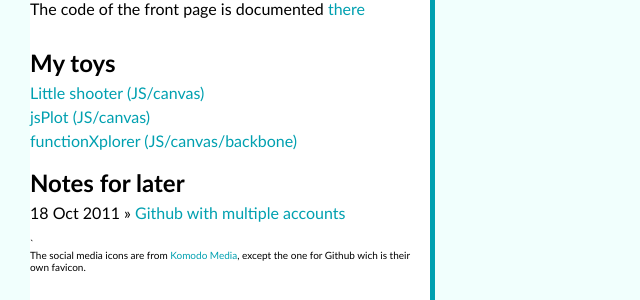
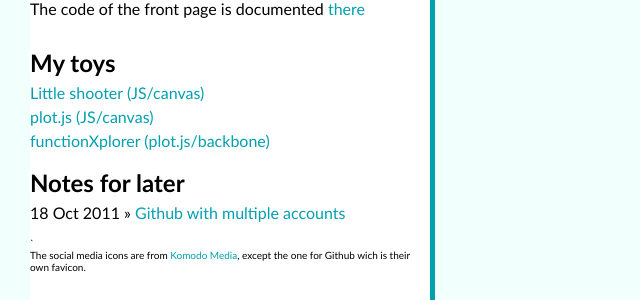
Before and after one commit to bobylito/bobylito.github.com, a Jekyll site: the page built from index.html, in a window 1280 px wide. Shown: the part 243-543 px from the top of the page, without its empty margins (0-640 px from the left). Built offline with Jekyll 4.4.1, drawn with Linux system fonts in a browser that asks for light colours; Markdown is read by kramdown in place of the engine named in the settings.

Commit message:
change name

```diff
--- a/index.html
+++ b/index.html
@@ -12,8 +12,8 @@ title: Alexandre Stanislawski
 <h2>My toys</h2>
 <ul>
   <li><a href="http://bobylito.github.com/little-shooter/" class="toy" data-width="510px" data-height="555px">Little shooter (JS/canvas)</a></li>
-  <li><a href="http://bobylito.github.com/jsPlot/" class="toy" data-width="555px" data-height="600px">jsPlot (JS/canvas)</a></li>
-  <li><a href="http://bobylito.github.com/functionXplorer/" class="toy" data-width="600px" data-height="600px">functionXplorer (JS/canvas/backbone)</a></li>
+  <li><a href="http://bobylito.github.com/jsPlot/" class="toy" data-width="555px" data-height="600px">plot.js (JS/canvas)</a></li>
+  <li><a href="http://bobylito.github.com/functionXplorer/" class="toy" data-width="600px" data-height="600px">functionXplorer (plot.js/backbone)</a></li>
 </ul>
 </section>
 
```
